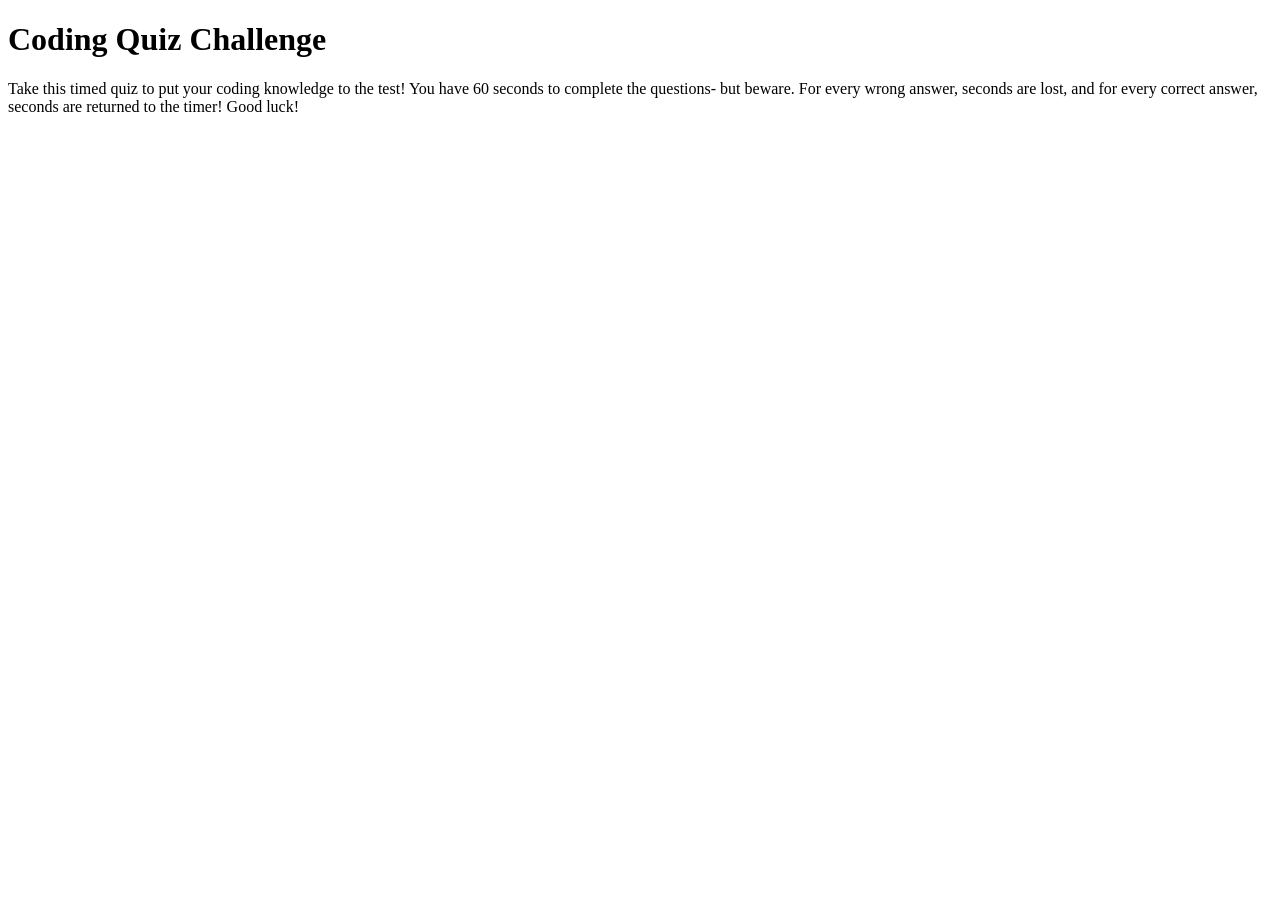
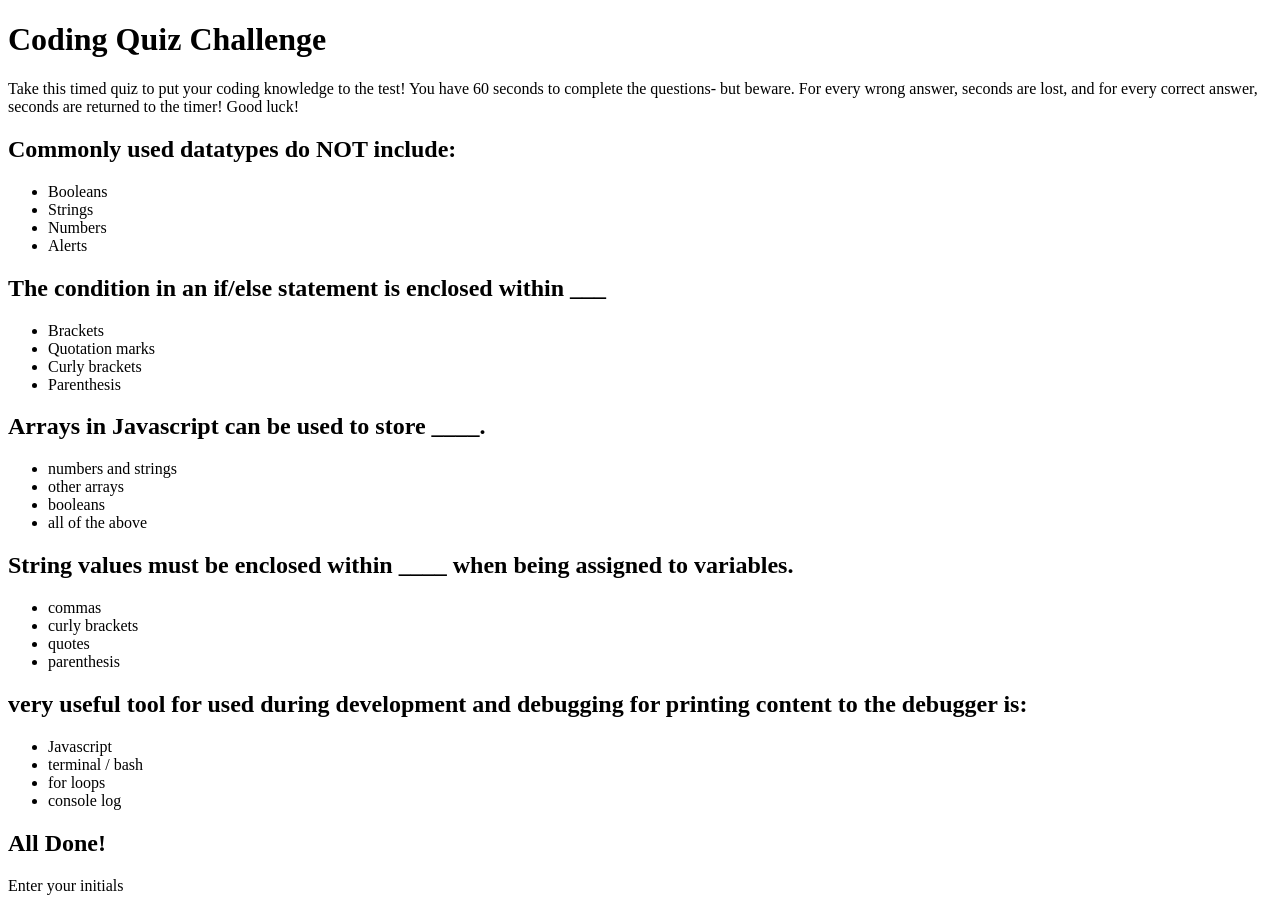
Before and after one commit to KenzieAlyce/coding-quiz, a plain HTML site: page index.html in a window 1280 px wide. Before the commit the page ends 800 px from the top, so only its background shows below. Drawn offline with Linux system fonts and the light colour scheme.

Commit message:
Added sections

```diff
--- a/index.html
+++ b/index.html
@@ -6,6 +6,9 @@
     <title>Coding Quiz Challenge</title>
 </head>
 <body>
+
+
+
     <header>
         <h1>
             Coding Quiz Challenge
@@ -18,5 +21,86 @@
 
 
 
+
+<section class = "Q1">
+
+
+    <h2> Commonly used datatypes do NOT include: </h2>
+
+<ul>
+<li>Booleans</li>
+<li>Strings</li>
+<li>Numbers</li>
+<li>Alerts</li>
+</ul>
+
+</section>
+
+
+<section class = "Q2">
+
+    <h2>The condition in an if/else statement is enclosed within ___ </h2>
+
+
+<ul>
+<li>Brackets</li>
+<li>Quotation marks</li>
+<li>Curly brackets</li>
+<li>Parenthesis</li>
+
+</ul>
+
+</section>
+
+
+<section class = Q3>
+
+<h2>Arrays in Javascript can be used to store ____.</h2>
+
+
+<ul>
+<li>numbers and strings</li>
+<li>other arrays</li>
+<li>booleans</li>
+<li>all of the above</li>
+</ul>
+
+</section>
+
+
+
+<section class = Q4>
+<h2> String values must be enclosed within ____ when being assigned to variables.</h2>
+
+<ul>
+<li>commas</li>
+<li>curly brackets</li>
+<li>quotes</li>
+<li>parenthesis</li>
+</ul>
+
+</section>
+
+<section class = Q5>
+
+    <h2> very useful tool for used during development and debugging for printing content to the debugger is:</h2>
+    <ul>
+    <li>Javascript</li>
+    <li>terminal / bash</li>
+   <li> for loops</li>
+    <li>console log</li>
+</ul>
+
+</section>
+
+<section class = end>
+<h1> All Done!</h1>
+<p>
+Enter your initials
+</p>
+
+
+</section>
+
 </body>
 </html>
```
